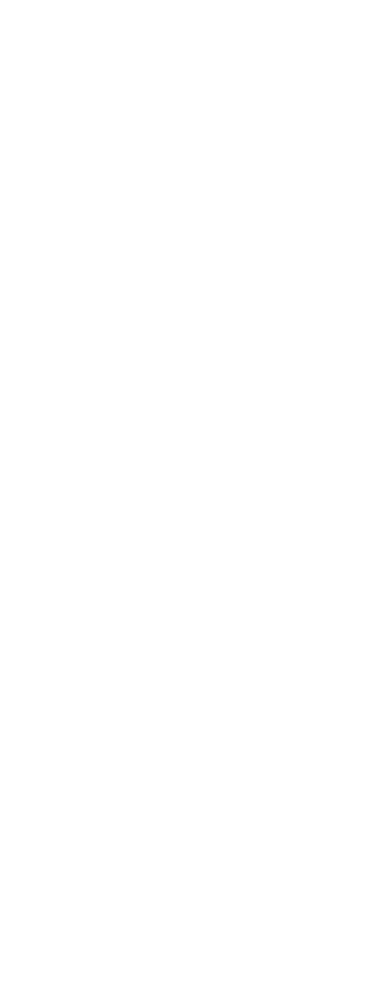
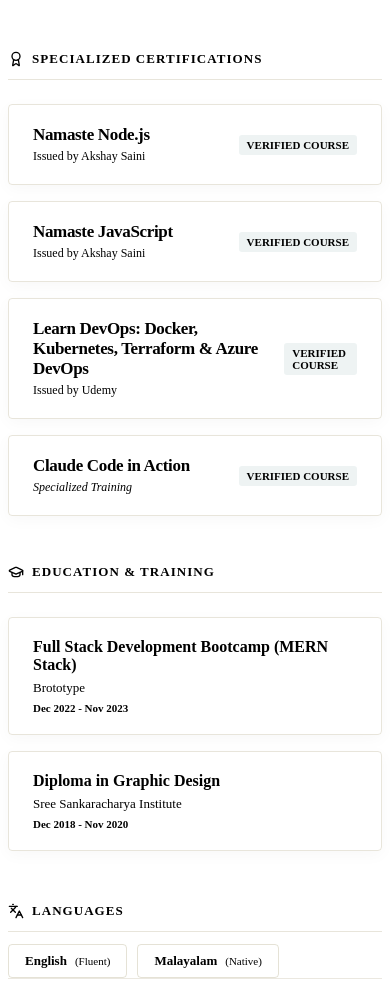
Before and after one commit to vyshn4v/portfolio, a React (Vite) app: page / in a window 390 px wide. Shown: the part 8920-9907 px from the top of the page. Before the commit the page ends 8857 px from the top, so only its background shows below. Built offline with nearby package versions, Linux system fonts and the light colour scheme; the HTML template or start-up script is replaced by a standard one.

Commit message:
feat(certifications): phase 9 - certifications, education, and language proficiencies

```diff
--- a/src/App.tsx
+++ b/src/App.tsx
@@ -8,6 +8,7 @@
 import { Projects } from './components/Projects/Projects';
 import { Skills } from './components/Skills/Skills';
 import { Philosophy } from './components/Philosophy/Philosophy';
+import { Certifications } from './components/Certifications/Certifications';
 
 export const App: React.FC = () => {
   const [, setPreloaderComplete] = useState(false);
@@ -26,6 +27,7 @@
         <Projects />
         <Skills />
         <Philosophy />
+        <Certifications />
       </main>
     </div>
   );
--- /dev/null
+++ b/src/components/Certifications/Certifications.css
@@ -0,0 +1,204 @@
+.certifications-section {
+  padding-top: var(--section-padding-y);
+  padding-bottom: var(--section-padding-y);
+  position: relative;
+  border-bottom: 1px solid rgba(198, 190, 165, 0.35);
+  background-color: var(--color-bg);
+}
+
+.certifications-header-block {
+  margin-bottom: clamp(48px, 6vh, 80px);
+}
+
+.certifications-heading-wrap {
+  overflow: hidden;
+  margin-top: 12px;
+}
+
+.certifications-section-heading {
+  font-family: var(--font-display);
+  font-size: var(--text-section-title);
+  line-height: 0.95;
+  letter-spacing: -0.04em;
+  font-weight: 700;
+  text-transform: uppercase;
+  color: var(--color-ink);
+}
+
+/* 2-Column Grid: Certifications on Left, Education & Languages on Right */
+.certifications-layout-grid {
+  display: grid;
+  grid-template-columns: 1.15fr 0.85fr;
+  align-items: start;
+  gap: clamp(40px, 6vw, 96px);
+}
+
+.cert-group-col {
+  display: flex;
+  flex-direction: column;
+  gap: 24px;
+}
+
+.cert-col-title {
+  font-family: var(--font-mono);
+  font-size: 13px;
+  font-weight: 700;
+  letter-spacing: 0.08em;
+  text-transform: uppercase;
+  color: var(--color-teal-dark);
+  display: flex;
+  align-items: center;
+  gap: 8px;
+  padding-bottom: 12px;
+  border-bottom: 1px solid rgba(198, 190, 165, 0.4);
+}
+
+/* Certifications List */
+.certs-list {
+  display: flex;
+  flex-direction: column;
+  gap: 16px;
+}
+
+.cert-item-card {
+  background-color: var(--color-white);
+  border: 1px solid rgba(198, 190, 165, 0.4);
+  border-radius: 4px;
+  padding: 20px 24px;
+  display: flex;
+  align-items: center;
+  justify-content: space-between;
+  box-shadow: 0 4px 16px rgba(13, 35, 34, 0.03);
+  transition: transform var(--duration-fast) var(--ease-micro),
+              border-color var(--duration-fast) var(--ease-micro),
+              box-shadow var(--duration-fast) var(--ease-micro);
+}
+
+.cert-item-card:hover {
+  transform: translateY(-2px);
+  border-color: var(--color-orange);
+  box-shadow: 0 8px 24px rgba(13, 35, 34, 0.06);
+}
+
+.cert-main-info {
+  display: flex;
+  flex-direction: column;
+  gap: 4px;
+}
+
+.cert-name {
+  font-family: var(--font-display);
+  font-size: 17px;
+  font-weight: 700;
+  color: var(--color-ink);
+  letter-spacing: -0.02em;
+}
+
+.cert-issuer {
+  font-family: var(--font-mono);
+  font-size: 12px;
+  color: var(--color-ink-muted);
+}
+
+.cert-link-btn {
+  display: inline-flex;
+  align-items: center;
+  gap: 4px;
+  color: var(--color-orange);
+  font-family: var(--font-mono);
+  font-size: 12px;
+  font-weight: 600;
+}
+
+.cert-badge-plain {
+  font-family: var(--font-mono);
+  font-size: 11px;
+  font-weight: 600;
+  color: var(--color-teal-dark);
+  background-color: rgba(47, 105, 100, 0.08);
+  padding: 4px 8px;
+  border-radius: 3px;
+}
+
+/* Education & Languages List */
+.education-list {
+  display: flex;
+  flex-direction: column;
+  gap: 16px;
+}
+
+.edu-item-card {
+  background-color: var(--color-white);
+  border: 1px solid rgba(198, 190, 165, 0.4);
+  border-radius: 4px;
+  padding: 20px 24px;
+  display: flex;
+  flex-direction: column;
+  gap: 6px;
+  box-shadow: 0 4px 16px rgba(13, 35, 34, 0.03);
+}
+
+.edu-program {
+  font-family: var(--font-display);
+  font-size: 16px;
+  font-weight: 700;
+  color: var(--color-ink);
+}
+
+.edu-institution {
+  font-family: var(--font-body);
+  font-size: 13px;
+  color: var(--color-ink-light);
+}
+
+.edu-period {
+  font-family: var(--font-mono);
+  font-size: 11px;
+  color: var(--color-orange);
+  font-weight: 600;
+}
+
+/* Languages Block */
+.languages-block {
+  display: flex;
+  flex-direction: column;
+  gap: 12px;
+  margin-top: 16px;
+}
+
+.languages-grid {
+  display: flex;
+  flex-wrap: wrap;
+  gap: 10px;
+}
+
+.language-chip {
+  display: inline-flex;
+  align-items: center;
+  gap: 8px;
+  padding: 8px 16px;
+  background-color: var(--color-white);
+  border: 1px solid rgba(198, 190, 165, 0.45);
+  border-radius: 4px;
+  font-family: var(--font-mono);
+  font-size: 13px;
+}
+
+.language-name {
+  font-weight: 600;
+  color: var(--color-ink);
+}
+
+.language-level {
+  color: var(--color-orange);
+  font-size: 11px;
+  font-weight: 500;
+}
+
+/* Responsive */
+@media (max-width: 900px) {
+  .certifications-layout-grid {
+    grid-template-columns: 1fr;
+    gap: 48px;
+  }
+}
--- /dev/null
+++ b/src/components/Certifications/Certifications.tsx
@@ -0,0 +1,125 @@
+import React from 'react';
+import { motion } from 'framer-motion';
+import { Award, GraduationCap, Languages as LangIcon, ArrowUpRight } from 'lucide-react';
+import { certifications } from '../../data/certifications';
+import { profile } from '../../data/profile';
+import './Certifications.css';
+
+const EASE_OUT = [0.16, 1, 0.3, 1] as const;
+
+export const Certifications: React.FC = () => {
+  return (
+    <section className="certifications-section" id="certifications" aria-label="Certifications and Education">
+      <div className="container">
+        {/* Section Header */}
+        <div className="certifications-header-block">
+          <div className="eyebrow">CREDENTIALS &amp; ACADEMIC FOUNDATION</div>
+          <div className="certifications-heading-wrap">
+            <motion.h2
+              className="certifications-section-heading"
+              initial={{ clipPath: 'inset(100% 0 0 0)', opacity: 0 }}
+              whileInView={{ clipPath: 'inset(0% 0 0 0)', opacity: 1 }}
+              viewport={{ once: true, margin: '-60px' }}
+              transition={{ duration: 0.7, ease: EASE_OUT }}
+            >
+              CERTIFICATIONS &amp; EDUCATION.
+            </motion.h2>
+          </div>
+        </div>
+
+        {/* 2-Column Asymmetric Grid */}
+        <div className="certifications-layout-grid">
+          {/* ============================================================
+              LEFT COLUMN: Verified Certifications
+             ============================================================ */}
+          <motion.div
+            className="cert-group-col"
+            initial={{ opacity: 0, x: -30 }}
+            whileInView={{ opacity: 1, x: 0 }}
+            viewport={{ once: true, margin: '-50px' }}
+            transition={{ duration: 0.8, ease: EASE_OUT }}
+          >
+            <div className="cert-col-title">
+              <Award size={16} />
+              <span>SPECIALIZED CERTIFICATIONS</span>
+            </div>
+
+            <div className="certs-list">
+              {certifications.map((cert) => (
+                <div key={cert.name} className="cert-item-card">
+                  <div className="cert-main-info">
+                    <span className="cert-name">{cert.name}</span>
+                    {cert.issuer ? (
+                      <span className="cert-issuer">Issued by {cert.issuer}</span>
+                    ) : (
+                      <span className="cert-issuer" style={{ fontStyle: 'italic' }}>
+                        Specialized Training
+                      </span>
+                    )}
+                  </div>
+
+                  {cert.url ? (
+                    <a
+                      href={cert.url}
+                      target="_blank"
+                      rel="noopener noreferrer"
+                      className="cert-link-btn"
+                    >
+                      <span>VIEW CREDENTIAL</span>
+                      <ArrowUpRight size={13} />
+                    </a>
+                  ) : (
+                    <span className="cert-badge-plain">VERIFIED COURSE</span>
+                  )}
+                </div>
+              ))}
+            </div>
+          </motion.div>
+
+          {/* ============================================================
+              RIGHT COLUMN: Education & Spoken Languages
+             ============================================================ */}
+          <motion.div
+            className="cert-group-col"
+            initial={{ opacity: 0, x: 30 }}
+            whileInView={{ opacity: 1, x: 0 }}
+            viewport={{ once: true, margin: '-50px' }}
+            transition={{ duration: 0.8, delay: 0.15, ease: EASE_OUT }}
+          >
+            <div className="cert-col-title">
+              <GraduationCap size={16} />
+              <span>EDUCATION &amp; TRAINING</span>
+            </div>
+
+            <div className="education-list">
+              {profile.education.map((edu) => (
+                <div key={edu.program} className="edu-item-card">
+                  <span className="edu-program">{edu.program}</span>
+                  <span className="edu-institution">{edu.institution}</span>
+                  <span className="edu-period">{edu.period}</span>
+                </div>
+              ))}
+            </div>
+
+            {/* Languages Block */}
+            <div className="languages-block">
+              <div className="cert-col-title" style={{ marginTop: '12px' }}>
+                <LangIcon size={16} />
+                <span>LANGUAGES</span>
+              </div>
+
+              <div className="languages-grid">
+                {profile.languages.map((lang) => (
+                  <div key={lang.name} className="language-chip">
+                    <span className="language-name">{lang.name}</span>
+                    <span className="language-level">({lang.level})</span>
+                  </div>
+                ))}
+              </div>
+            </div>
+          </motion.div>
+        </div>
+      </div>
+    </section>
+  );
+};
--- a/src/components/Certifications/index.ts
+++ b/src/components/Certifications/index.ts
@@ -1,2 +1 @@
-// Phase 0 scaffold placeholder
-export {};
+export * from './Certifications';
```
